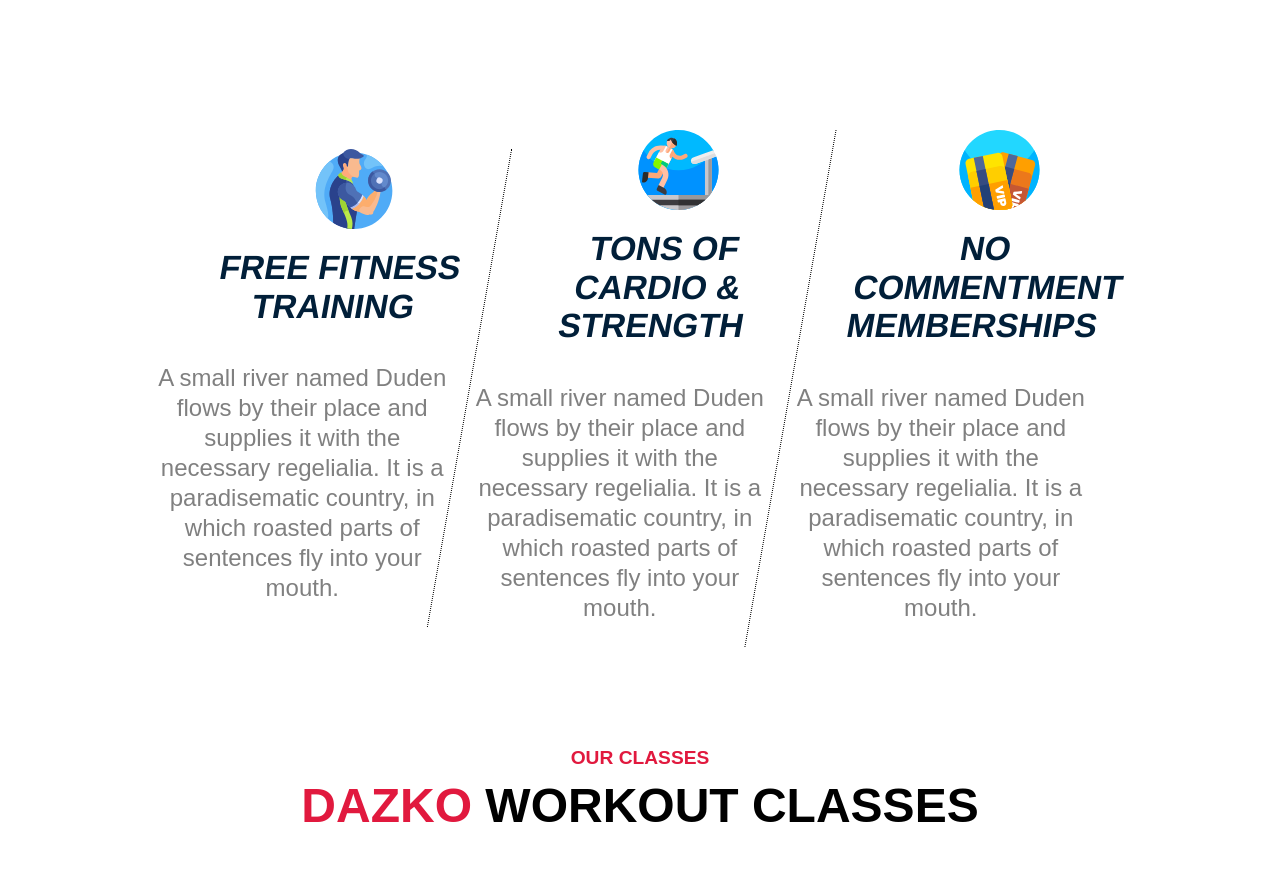
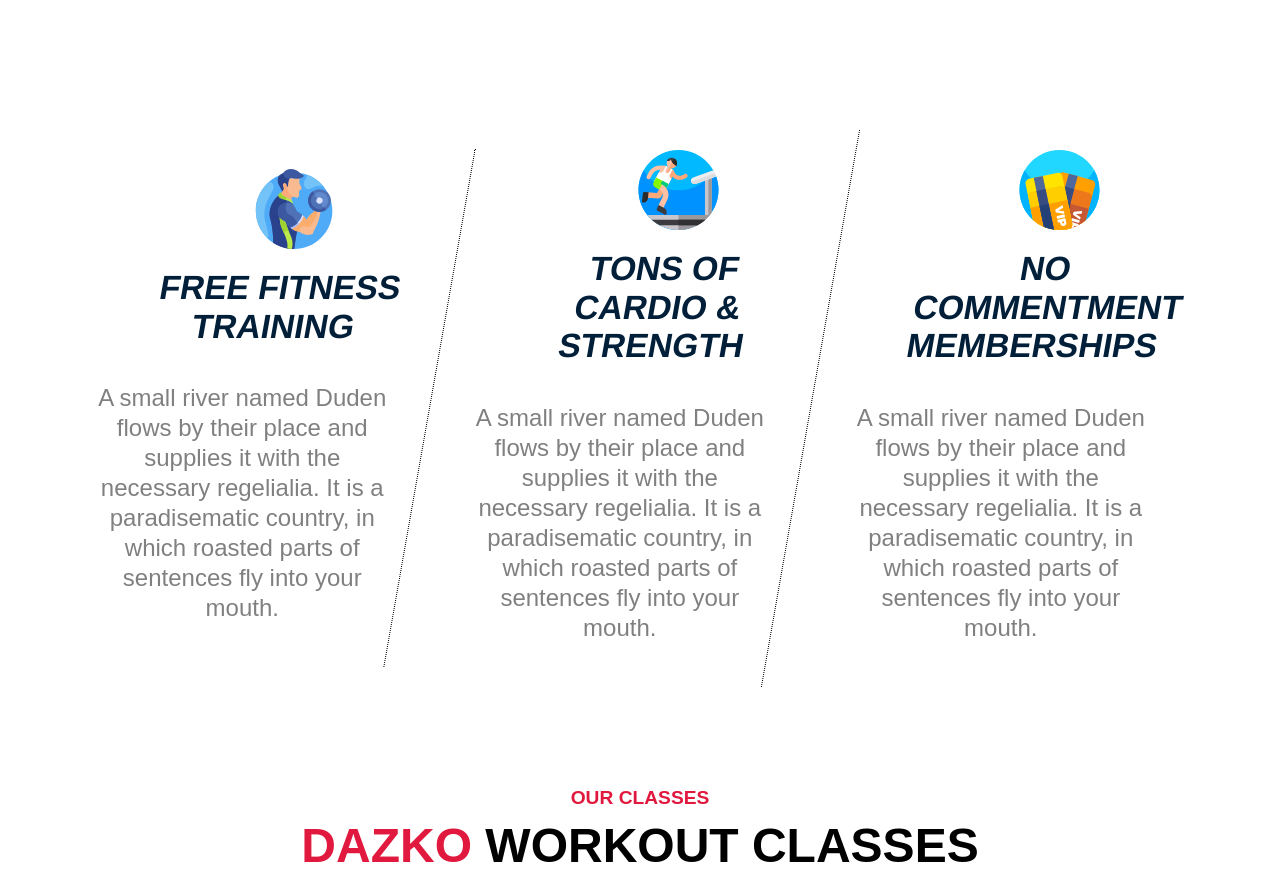
Before and after one commit to mehrab-alam/dazko-gym-website, a Next.js app: page / in a window 1280 px wide. Shown: the part 1880-2752 px from the top of the page. Built offline with nearby package versions, Linux system fonts and the light colour scheme.

Commit message:
made few changes

```diff
--- a/src/components/Theme/DazkoJoinUs.jsx
+++ b/src/components/Theme/DazkoJoinUs.jsx
@@ -26,7 +26,9 @@
     return (
         <section className={styles.dazkoJoinUsSections}>
             <h4>JOIN US NOW</h4>
+
             <h1>JOIN US OUR FREE WORKOUT TRAINING WITH <span> DAZKO</span></h1>
+
             <div className={styles.joinUsFeatures}>
                 {
                     joinUs.map((join, i) => {
--- a/src/styles/dazko/DazkoForm.module.css
+++ b/src/styles/dazko/DazkoForm.module.css
@@ -103,6 +103,8 @@
 }
 
 .heightItem {
+    color: #ABADBB;
+
     height: 50px;
     width: 250px;
     border-radius: 0px;
@@ -111,6 +113,7 @@
 }
 
 .weightItem {
+    color: #ABADBB;
     width: 520px;
     height: 50px;
     border-radius: 0px;
--- a/src/styles/dazko/DazkoHero.module.css
+++ b/src/styles/dazko/DazkoHero.module.css
@@ -9,7 +9,7 @@
     padding: 0px 20px;
     top: 15px;
 
-    max-width: 1200px;
+    /* max-width: 1200px; */
     margin: 0 auto;
     position: relative;
     z-index: 1000;
@@ -323,7 +323,7 @@
         position: absolute;
         z-index: 20;
         padding: 0px;
-        height: 350px;
+        /* height: 100%; */
         margin-top: 40px;
         background-color: #030513;
         width: 100%;
@@ -341,13 +341,14 @@
         flex-direction: column;
         align-items: flex-start;
         font-size: 1rem;
-        left: -120px;
+        left: 0px;
 
     }
 
     .memberBtn Button {
         position: relative;
         top: 12px;
+        left: 15px;
         height: 40px;
         font-weight: 700;
         text-align: center;
--- a/src/styles/dazko/DazkoJoinUs.module.css
+++ b/src/styles/dazko/DazkoJoinUs.module.css
@@ -1,4 +1,6 @@
 .dazkoJoinUsSections {
+    max-width: 1200px;
+    margin: 0 auto;
     margin-top: 50px;
     display: flex;
     flex-direction: column;
@@ -28,10 +30,11 @@
     margin-top: 100px;
     display: flex;
     align-items: center;
-    gap: 20px;
+    gap: 40px;
 }
 
 .joinUsFeatures>div {
+    padding: 20px;
     display: flex;
     flex-direction: column;
     align-items: center;
--- a/src/styles/dazko/DazkoPricing.module.css
+++ b/src/styles/dazko/DazkoPricing.module.css
@@ -3,6 +3,7 @@
     text-align: center;
     background-color: #ffffff;
     padding: 0px 20px;
+    overflow-x: hidden;
 
 }
 
```
